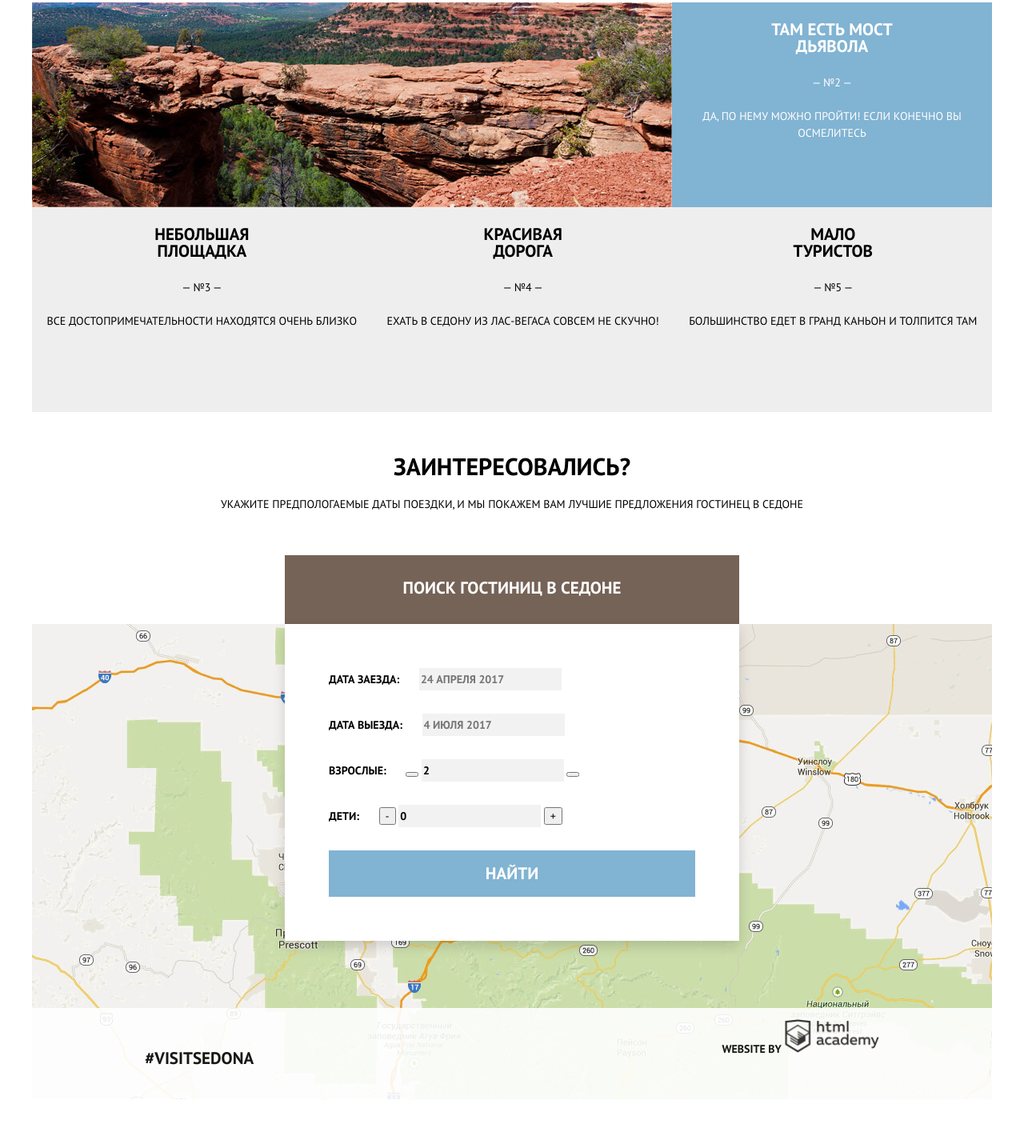
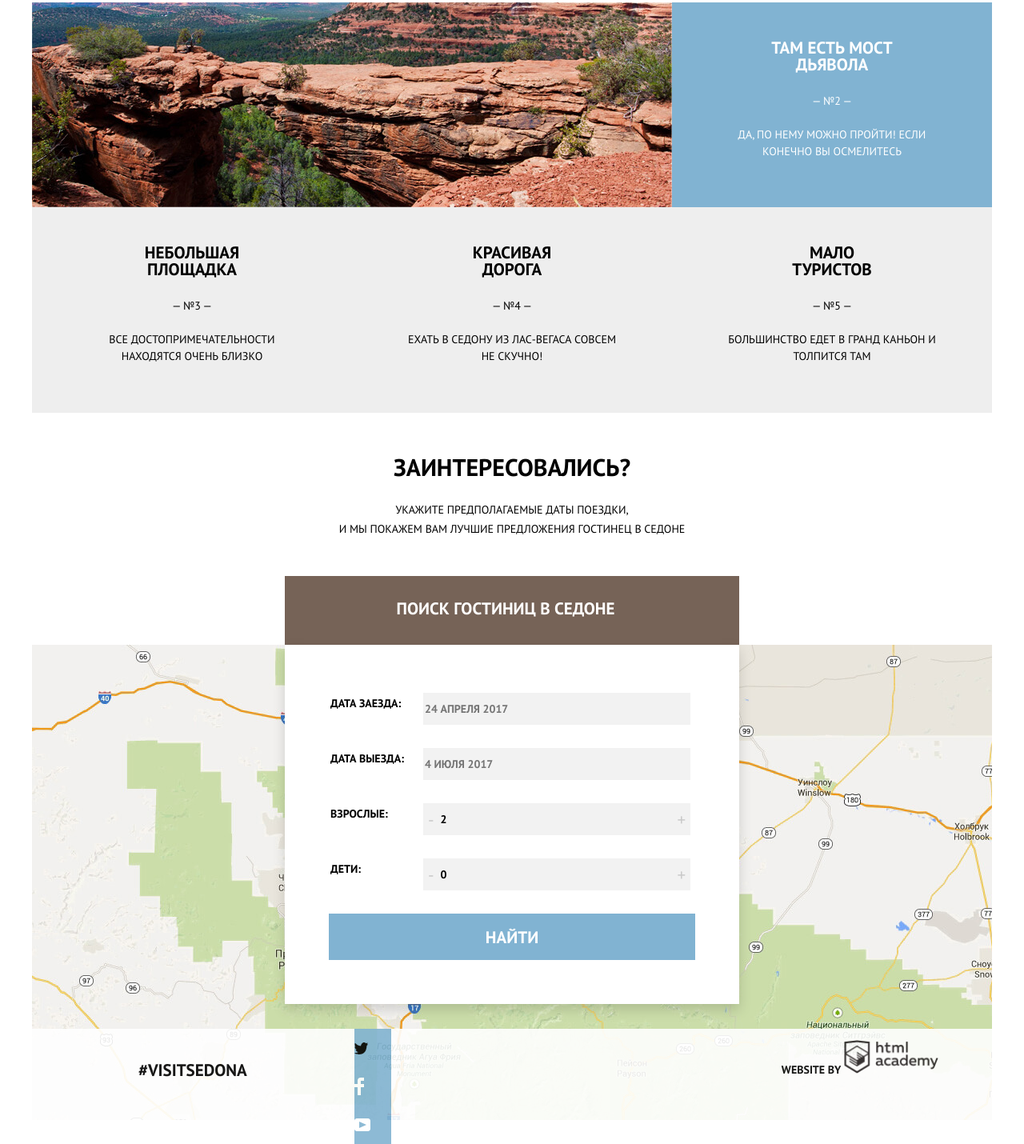
Before and after one commit to NastiaPolukhina1991/476479-sedona, a plain HTML site: page index.html in a window 1280 px wide. Shown: the part 1363-2793 px from the top of the page at 80% size. Before the commit the page ends 2743 px from the top, so only its background shows below. Drawn offline with Linux system fonts and the light colour scheme.

Commit message:
исправила меню

```diff
--- a/css/style.css
+++ b/css/style.css
@@ -88,10 +88,10 @@ input[type="radio"].visually-hidden {
   color: #000000;
   background-color: #ffffff;
 }
-
 .main-navigation-list {
   display: flex;
   flex-wrap: wrap;
+  align-items: center;
   min-width: 768px;
   list-style: none;
   margin: 0;
@@ -99,34 +99,27 @@ input[type="radio"].visually-hidden {
   padding-top: 15px;
   padding-bottom: 15px;
 }
-
-.left a {
-  padding-left: 72px;
-  padding-right: 75px;
+.main-navigation-item a {
   color: #000000;
 }
-.right-karta a {
-  padding-left: 313px;
-  color: #000000;
+.main-navigation-item {
+  text-align: center;
+  min-width: 239px;
 }
-.right a {
-  padding-left: 165px;
-  color: #000000;
+.main-navigation-item:nth-child(3) {
+  margin-left: auto;
 }
-
-
 .main-navigation-list a:hover {
   color: #81b3d2;
 }
-
 .main-navigation-list a:focus {
   color: #b2b2b2;
 }
+
 .content-title,
 .content-feature {
   text-align: center;
 }
-
 .content-title {
   font-size: 21px;
   line-height: 26px;
@@ -148,14 +141,22 @@ input[type="radio"].visually-hidden {
 }
 .text-content {
   flex: 0 0 33.3333%;
+  padding-top: 46px;
 }
 .features-title {
   font-size: 21px;
+  line-height: 21px;
   width: 153px;
-  margin: 0 auto;
-  margin-top: 23px;
+/*  padding-top: 23px;*/
+  margin: auto;
 }
-
+.features-advantages .features-title{
+  font-size: 21px;
+  line-height: 21px;
+  width: 153px;
+  padding-top: 23px;
+  margin: 0;
+}
 .features-number {
   margin: 0 auto;
   margin-top: 25px;
@@ -164,6 +165,8 @@ input[type="radio"].visually-hidden {
   margin: 0 auto;
   margin-top: 21px;
   margin-bottom: 81px;
+  padding-left: 60px;
+  padding-right: 60px;
 }
 .features-picture {
   flex: 0 0 66.6666%;
@@ -175,21 +178,31 @@ input[type="radio"].visually-hidden {
   background-color: #ffffff;
   text-align: center;
 }
-.home,
-.food,
-.gift {
-  margin-top: 60px;
+.features-advantages-item {
+  display: flex;
+  flex-direction: column;
+  align-items: center;
+  padding-top: 60px;
+  flex: 0 0 33.3333%;
 }
 .features-advantages-grey {
   display: flex;
   justify-content: space-around;
   min-height: 256px;
-  margin-bottom: 57px;
+/*  margin-bottom: 57px;.*/
   color: #000000;
   background-color: #eeeeee;
   text-align: center;
 }
-
+.features-advantages-grey .features-advantages-item {
+  padding-top: 0px;
+}
+.features-advantages-grey .features-title {
+  padding-top: 46px;
+}
+.features-advantages-grey .features-text {
+  margin-bottom: 60px;
+}
 .search {
   min-width: 434px;
   font-weight: 700;
@@ -203,9 +216,12 @@ input[type="radio"].visually-hidden {
 }
 .search-title {
   font-size: 30px;
+  margin: 0;
+  padding-top: 57px;
 }
 .search-info {
   margin: 0 auto;
+  margin-top: 31px;
   font-size: 14px;
   line-height: 24px;
   font-weight: 400;
@@ -222,18 +238,23 @@ input[type="radio"].visually-hidden {
   box-shadow: 0px 7px 15px 0 rgba(0, 1, 1, 0.15);
 }
 .search-item {
+  display: flex;
   width: 450px;
   margin: 0;
+  margin-top: 5px;
   margin-bottom: 29px;
-  margin-left: 55px;
+  margin-left: 57px;
   text-align: left;
   line-height: 26px;
 }
 .search-item input {
+  flex-grow: 1;
   font: inherit;
   background-color: #f2f2f2;
+  min-height: 38px;
 }
 .search-item label {
+  flex: 0 0 95px;
   margin-right: 21px;
 }
 
@@ -252,7 +273,8 @@ input[type="radio"].visually-hidden {
   font-size: 21px;
   font-weight: bold;
   margin: 0 auto;
-  margin-top: 52px;
+  margin-top: 47px;
+  padding-left: 14px;
   color: #ffffff;
   background-color: #766357;
 }
@@ -274,7 +296,14 @@ input[type="radio"].visually-hidden {
   color:  rgba(255, 255, 255, 0.3);
   background-color: #503e33;
 }
-
+.btn-minus,
+.btn-plus {
+  border: none;
+  background-color: #f2f2f2;
+  font-size: 21px;
+  line-height: 21px;
+  color: #c9c9c9;
+}
 .find-button {
   width: 458px;
   height: 58px;
@@ -413,11 +442,13 @@ input[type="radio"].visually-hidden {
   font-size: 21px;
   line-height: 26px;
   font-weight: 700;
-  margin-top: 50px;
+  margin-top: 39px;
+  margin-left: 66px;
 }
 
 .footer-social {
   text-align: center;
+  min-width: 33.3333%;
 }
 
 .footer-social ul {
@@ -427,7 +458,14 @@ input[type="radio"].visually-hidden {
 }
 
 .social-button {
+    width: 46px;
+    height: 48px;
+/*    display: block;*/
+    background: #81b3d1;
   color: #000000;
+  display: flex;
+    flex-direction: column;
+    justify-content: space-around;
 }
 .filters {
   color: #ffffff;
--- a/index.html
+++ b/index.html
@@ -17,10 +17,10 @@
       </a>
       <nav class="main-navigation">
         <ul class="main-navigation-list">
-          <li class="left"><a href="info.html">Информация</a></li>
-          <li class="left"><a href="foto.html">Фото и видео</a></li>
-          <li class="right-karta"><a href="map.html">Карта Штата</a></li>
-          <li class="right"><a href="inner.html">Гостиницы</a></li>
+          <li class="main-navigation-item"><a href="info.html">Информация</a></li>
+          <li class="main-navigation-item"><a href="foto.html">Фото и видео</a></li>
+          <li class="main-navigation-item"><a href="map.html">Карта Штата</a></li>
+          <li class="main-navigation-item"><a href="inner.html">Гостиницы</a></li>
         </ul>
       </nav>
     </header>
@@ -105,7 +105,7 @@
 
       <section class="search">
         <h2 class="search-title">Заинтересовались?</h2>
-        <p class="search-info">Укажите предпологаемые даты поездки, и мы покажем вам лучшие предложения гостинец в Седоне</p>
+        <p class="search-info">Укажите предполагаемые даты поездки,<br> и мы покажем вам лучшие предложения гостинец в Седоне</p>
         <div class="search-btn-container">
         <a class="search-btn" href="./form.html">Поиск гостиниц в Седоне</a>
         </div>
@@ -118,27 +118,21 @@
             <label for="search-departure">Дата выезда:</label>
             <input id="search-departure" type="text" name="date" value="" placeholder="4 июля 2017">
           </p>
+<!--          <div class="search-wrapper">-->
           <p class="search-item">
             <label for="adults">Взрослые:</label>
-            <button class="btn-minus" type="button">
-         <span class="icon-minus"></span>
-      </button>
+            <button class="btn-minus" type="button">-</button>
             <input id="search-departure" type="text" name="adults" value="2" placeholder="2">
-            <button class="btn-plus" type="button">
-           <span class="icon-plus"></span>
-        </button>
+            <button class="btn-plus" type="button">+</button>
           </p>
 
           <p class="search-item">
             <label for="kids">Дети:</label>
-            <button class="btn-minus" type="button">
-           <span class="icon-minus">-</span>
-        </button>
+            <button class="btn-minus" type="button">-</button>
             <input id="search-departure" type="text" name="kids" value="0" placeholder="0">
-            <button class="btn-plus" type="button">
-           <span class="icon-plus">+</span>
-        </button>
+            <button class="btn-plus" type="button">+</button>
           </p>
+<!--          </div>-->
           <button class="find-button" type="submit">Найти</button>
         </form>
       </section>
@@ -153,7 +147,7 @@
             <li>
             <a class="social-button" href="#">
             <span class="visually-hidden">Твиттер</span>
-            <svg xmlns="http://www.w3.org/2000/svg" xmlns:xlink="http://www.w3.org/1999/xlink" width="17" height="15" viewBox="0 0 17 15"><path fill="#FFF" d="M10.95.144c1.685-.496 2.984.27 3.577 1.179.673-.231 1.331-.481 2.011-.708a2.345 2.345 0 0 1-.857 1.768c.685.17 1.304-.491 1.304-.491-.169 1-1.006 1.788-1.563 2.024-.231 6.75-3.175 11.217-10.077 11.082h-.446c-.41 0-4.164-.46-4.898-1.887 2.271.196 3.893-.422 4.693-1.177-.96-.3-2.679-.477-2.979-2.95.349.106.564.228 1.19.119C1.705 8.247.374 7.53.448 5.33c.285.328 1.067.536 1.34.472C1.085 5.561-.182 2.442.894.85c1.818 1.854 3.735 3.606 7.152 3.773C8.254 2.33 9.183.793 10.95.144z" /></svg>
+            <svg xmlns="http://www.w3.org/2000/svg" xmlns:xlink="http://www.w3.org/1999/xlink" width="17" height="15" viewBox="0 0 17 15"><path fill="#000" d="M10.95.144c1.685-.496 2.984.27 3.577 1.179.673-.231 1.331-.481 2.011-.708a2.345 2.345 0 0 1-.857 1.768c.685.17 1.304-.491 1.304-.491-.169 1-1.006 1.788-1.563 2.024-.231 6.75-3.175 11.217-10.077 11.082h-.446c-.41 0-4.164-.46-4.898-1.887 2.271.196 3.893-.422 4.693-1.177-.96-.3-2.679-.477-2.979-2.95.349.106.564.228 1.19.119C1.705 8.247.374 7.53.448 5.33c.285.328 1.067.536 1.34.472C1.085 5.561-.182 2.442.894.85c1.818 1.854 3.735 3.606 7.152 3.773C8.254 2.33 9.183.793 10.95.144z" /></svg>
             </a>
             </li>
             <li>
```
